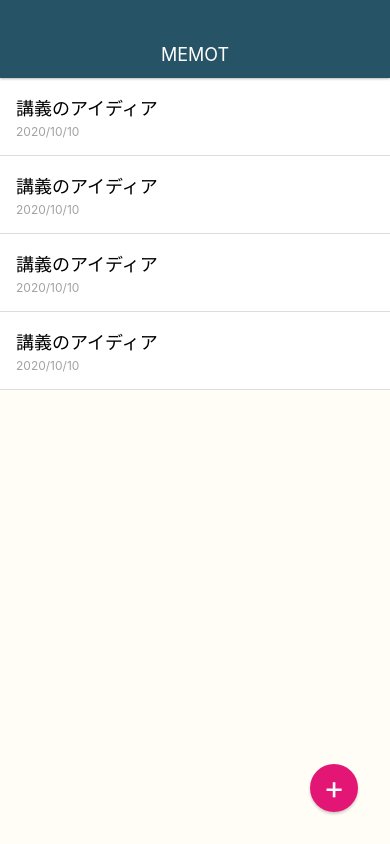
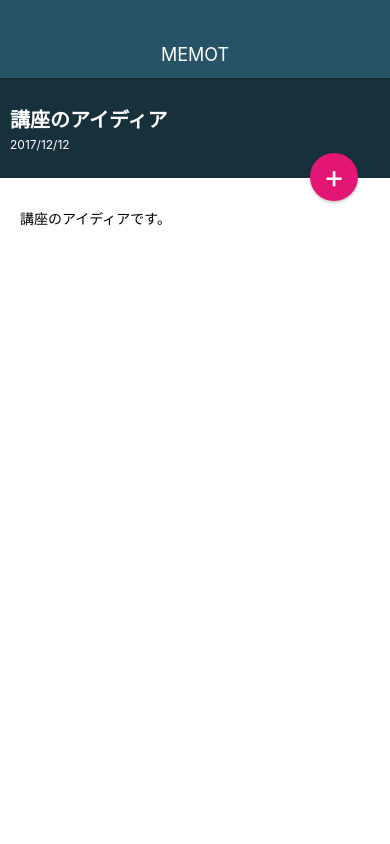
Before and after one commit to monda00/MemoApp, a React Native app: screen / in a window 390 px wide. Built offline with nearby package versions, Linux system fonts and the light colour scheme.

Commit message:
add MemoDetailScreen

```diff
--- a/App.js
+++ b/App.js
@@ -3,12 +3,13 @@
 
 import Appbar from './src/components/Appbar';
 import MemoListScreen from './src/screens/MemoListScreen';
+import MemoDetailScreen from './src/screens/MemoDetailScreen';
 
 export default function App() {
   return (
     <View style={styles.container}>
       <Appbar />
-      <MemoListScreen />
+      <MemoDetailScreen />
     </View>
   );
 }
--- a/src/elements/CircleButton.js
+++ b/src/elements/CircleButton.js
@@ -3,8 +3,9 @@
 
 class CircleButton extends React.Component {
   render() {
+    const { style } = this.props
     return (
-      <View style={styles.circleButton}>
+      <View style={[styles.circleButton, style]}>
         <Text style={styles.circleButtonTitle}>
           {this.props.children}
         </Text>
--- /dev/null
+++ b/src/screens/MemoDetailScreen.js
@@ -0,0 +1,63 @@
+import React from 'react';
+import { StyleSheet, View, Text } from 'react-native';
+
+import CircleButton from '../elements/CircleButton';
+
+class MemoDetailScreen extends React.Component {
+  render() {
+    return (
+      <View style={styles.container}>
+        <View>
+          <View style={styles.memoHeader}>
+            <Text style={styles.memoHeaderTitle}>講座のアイディア</Text>
+            <Text style={styles.memoHeaderDate}>2017/12/12</Text>
+          </View>
+        </View>
+
+        <View style={styles.memoContent}>
+          <Text>
+            講座のアイディアです。
+          </Text>
+        </View>
+
+        <CircleButton style={styles.editButton}>+</CircleButton>
+      </View>
+    );
+  }
+}
+
+const styles = StyleSheet.create({
+  container: {
+    flex: 1,
+    width: '100%',
+  },
+  memoHeader: {
+    height: 100,
+    backgroundColor: '#17313C',
+    justifyContent: 'center',
+    padding: 10,
+  },
+  memoHeaderTitle: {
+    fontSize: 20,
+    fontWeight: 'bold',
+    color: '#fff',
+    marginBottom: 4,
+  },
+  memoHeaderDate: {
+    fontSize: 12,
+    color: '#fff',
+  },
+  memoContent: {
+    paddingTop: 30,
+    paddingLeft: 20,
+    paddingRight: 20,
+    paddingBottom: 20,
+    backgroundColor: '#fff',
+    flex: 1,
+  },
+  editButton: {
+    top: 75,
+  },
+})
+
+export default MemoDetailScreen
```
